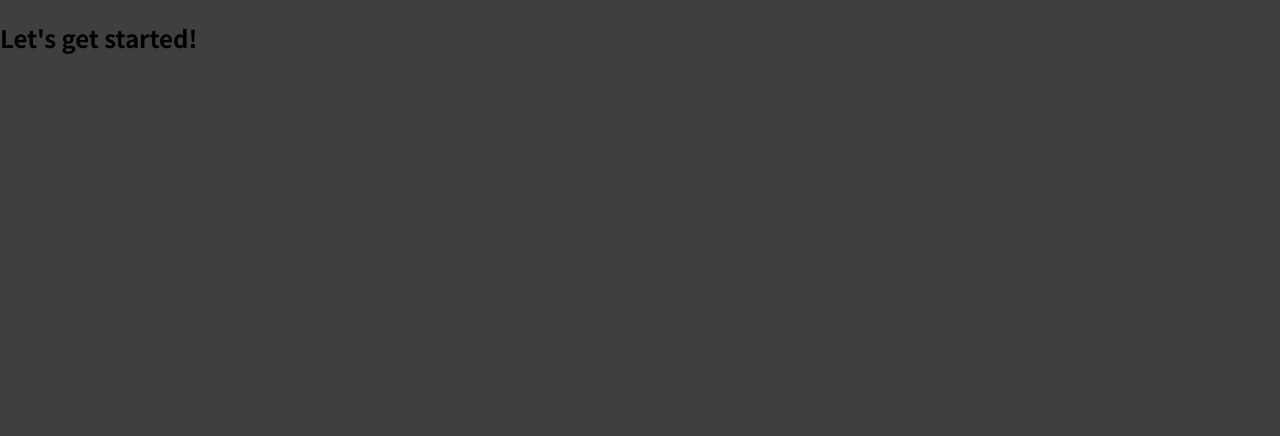
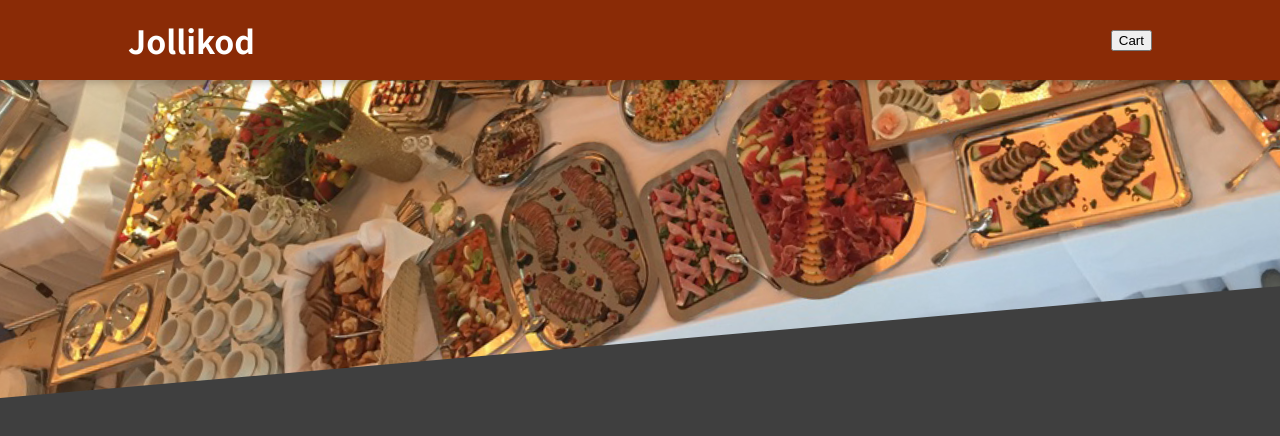
Before and after one commit to Riuseigi/food-order-app, a React (Create React App) app: page / in a window 1280 px wide. Shown: the top 436 px of the page. Built offline with nearby package versions, Linux system fonts and the light colour scheme.

Commit message:
Adding the Header Component

```diff
--- a/src/App.js
+++ b/src/App.js
@@ -1,8 +1,11 @@
+import React, { Fragment } from "react";
+import Header from "./components/Layout/Header.js";
+
 function App() {
   return (
-    <div>
-      <h2>Let's get started!</h2>
-    </div>
+    <Fragment>
+      <Header />
+    </Fragment>
   );
 }
 
--- /dev/null
+++ b/src/components/Layout/Header.js
@@ -0,0 +1,19 @@
+import React, {Fragment} from 'react'
+import mealsImage from '../../assets/meals.jpg'
+import classes from './Header.module.css'
+
+const Header = (props) => {
+  return (
+    <Fragment>
+        <header className={classes.header}>
+            <h1>Jollikod</h1>
+            <button>Cart</button>
+        </header>
+        <div className={classes['main-image']}>
+            <img src={mealsImage} alt = "A table full of delicious food"/>
+        </div>
+    </Fragment>
+  )
+}
+
+export default Header
--- /dev/null
+++ b/src/components/Layout/Header.module.css
@@ -0,0 +1,29 @@
+.header {
+    position: fixed;
+    top: 0;
+    left: 0;
+    width: 100%;
+    height: 5rem;
+    background-color: #8a2b06;
+    color: white;
+    display: flex;
+    justify-content: space-between;
+    align-items: center;
+    padding: 0 10%;
+    box-shadow: 0 2px 8px rgba(0, 0, 0, 0.25);
+    z-index: 10;
+  }
+
+  .main-image {
+    width: 100%;
+    height: 25rem;
+    z-index: 0;
+    overflow: hidden;
+  }
+
+  .main-image img {
+    width: 110%;
+    height: 100%;
+    object-fit: cover;
+    transform: rotateZ(-5deg) translateY(-4rem) translateX(-1rem);
+  }
```
Also changed, not shown: src/assets/meals.jpg (added).
